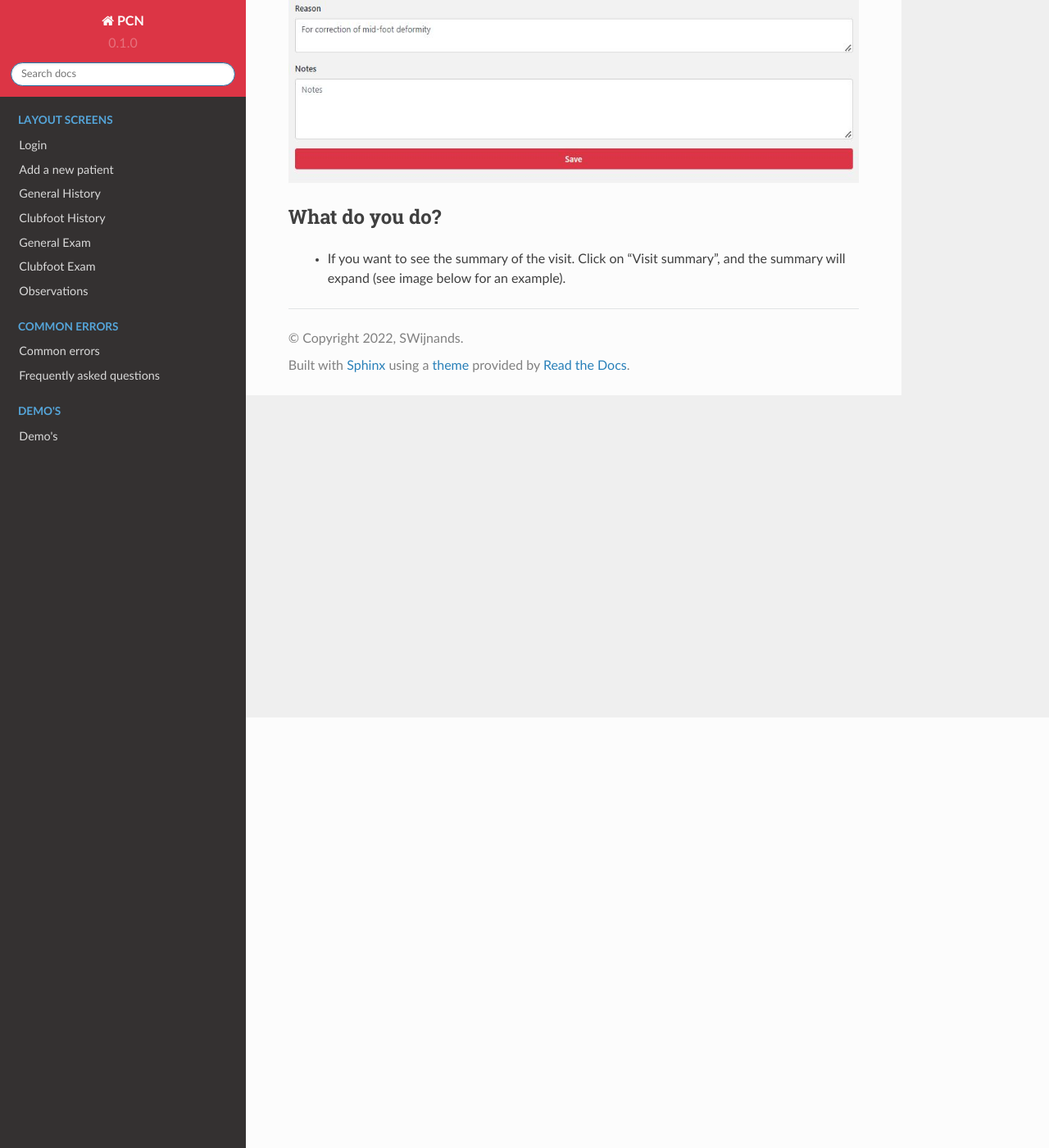
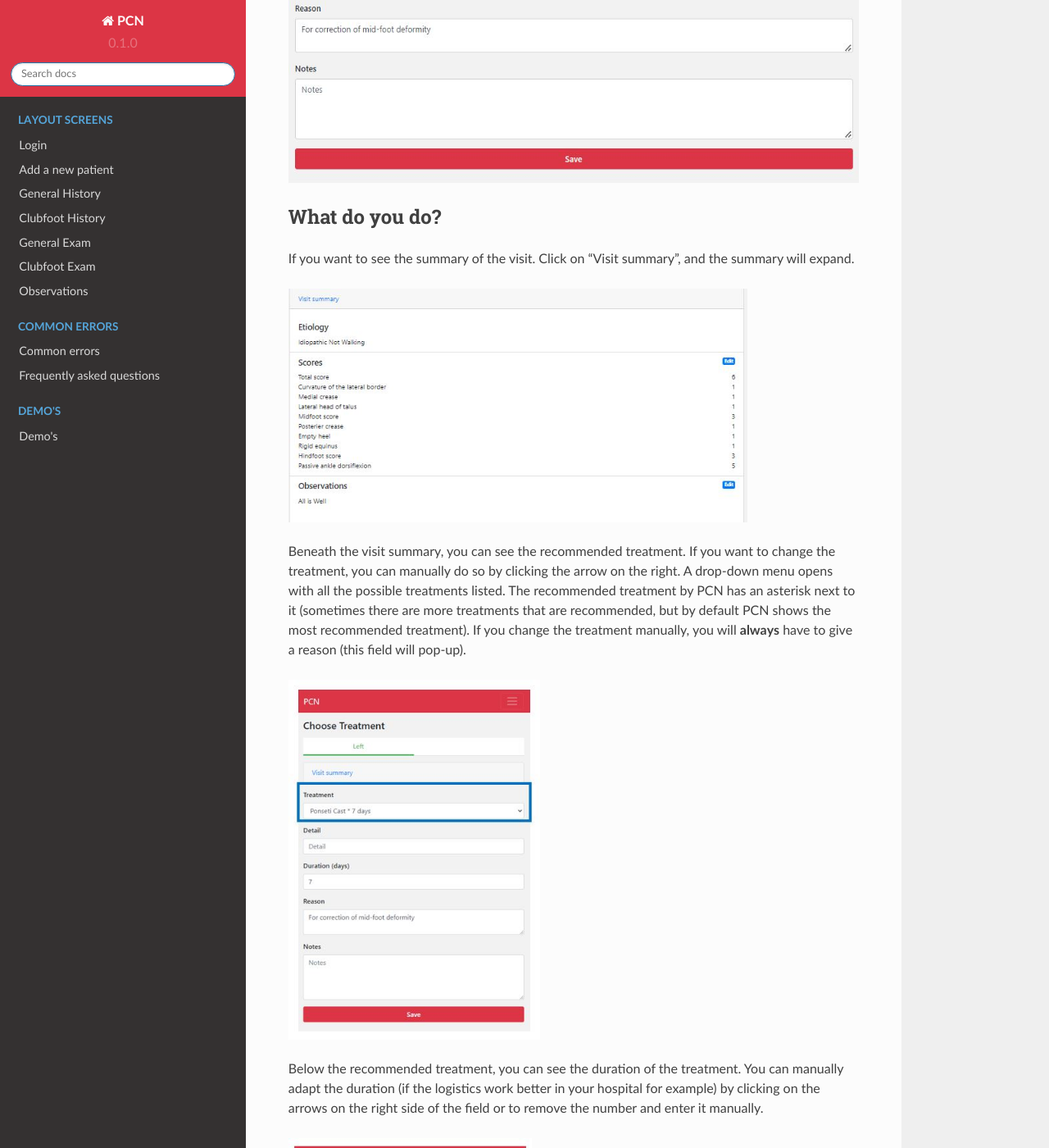
Before and after one commit to SWijnands01/PCN, a Sphinx documentation site: the page built from docs/source/TreatmentScreen.rst, in a window 1280 px wide and 1400 px high, scrolled down 525 px. Shown: the whole window at 82% size. Built offline with Sphinx 7.4.7 and the Read the Docs theme 2.0.0, drawn with Linux system fonts in a browser that asks for light colours; some of the changed lines change nothing that is shown; some of the changed text lies outside the part shown.

Commit message:
Update TreatmentScreen.rst

```diff
--- a/docs/source/TreatmentScreen.rst
+++ b/docs/source/TreatmentScreen.rst
@@ -7,24 +7,27 @@ In this screen you will see the recommended treatment for the patient. Furthermo
 .. image:: images/ChooseTreatment.JPG
    :scale: 80 %
 
+
 ----
 What do you do?
 ----
 
-  - If you want to see the summary of the visit. Click on "Visit summary", and the summary will expand (see image below for an example).
+If you want to see the summary of the visit. Click on "Visit summary", and the summary will expand.
 
 .. image:: images/ChooseTreatment_VisitSummary.JPG
    :scale: 80 %
 
 
-  - Beneath the visit summary, you can see the recommended treatment. If you want to change the treatment, you can manually do so by clicking the arrow on the right. A drop-down menu opens with all the possible treatments listed. The recommended treatment by PCN has an asterisk next to it (sometimes there are more treatments that are recommended, but by default PCN shows the most recommended treatment). If you change the treatment manually, you will **always** have to give a reason (this field will pop-up).
+Beneath the visit summary, you can see the recommended treatment. If you want to change the treatment, you can manually do so by clicking the arrow on the right. A drop-down menu opens with all the possible treatments listed. The recommended treatment by PCN has an asterisk next to it (sometimes there are more treatments that are recommended, but by default PCN shows the most recommended treatment). If you change the treatment manually, you will **always** have to give a reason (this field will pop-up).
 
 .. image:: images/ChooseTreatment_1.JPG
    :scale: 80 %
 
-  - Below the recommended treatment, you can see the duration of the treatment. You can manually adapt the duration (if the logistics work better in your hospital for example) by clicking on the arrows on the right side of the field or to remove the number and enter it manually.
 
-  .. image:: images/ChooseTreatment_2.JPG
+Below the recommended treatment, you can see the duration of the treatment. You can manually adapt the duration (if the logistics work better in your hospital for example) by clicking on the arrows on the right side of the field or to remove the number and enter it manually.
+
+.. image:: images/ChooseTreatment_2.JPG
    :scale: 80 %
 
-  - Click on “Save” when you are done.
+
+Click on “Save” when you are done.
```
